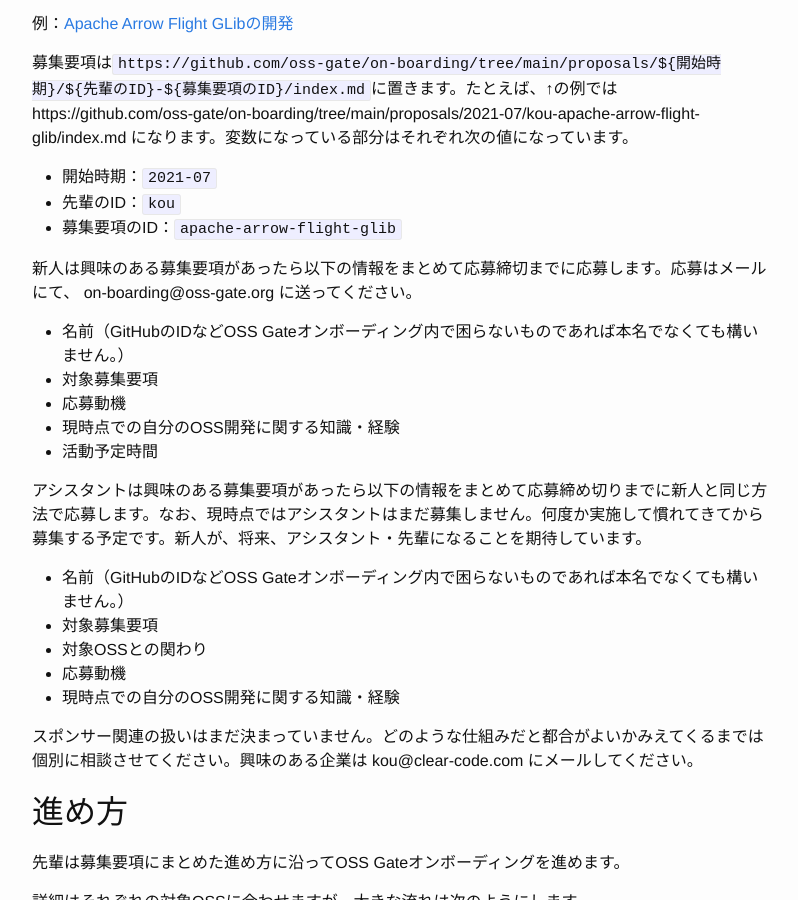
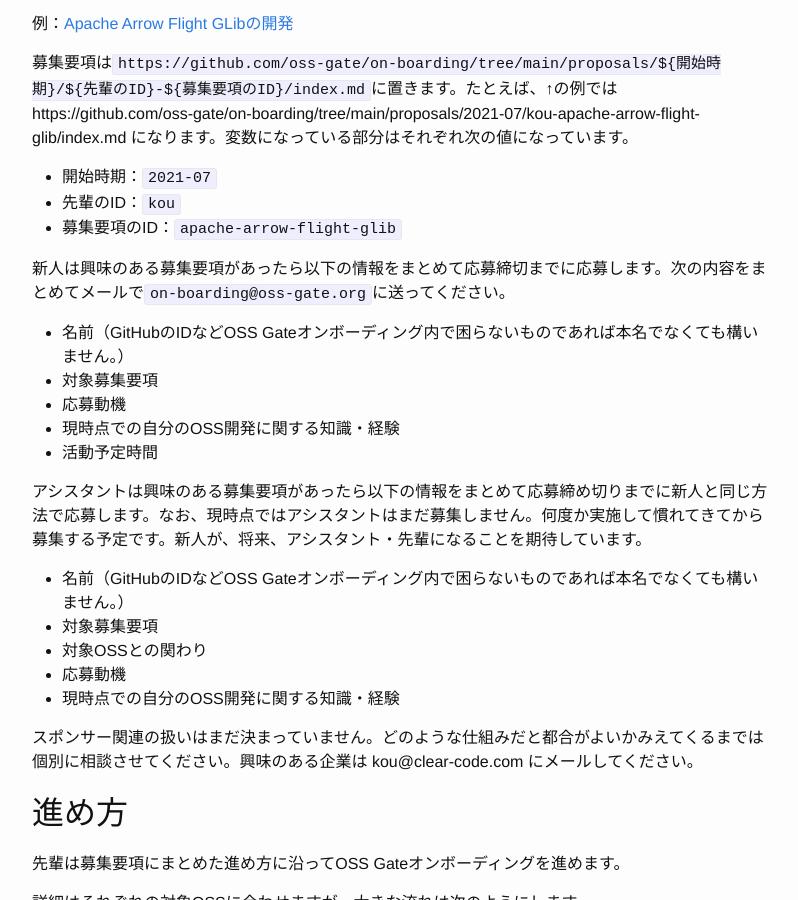
Before and after one commit to oss-gate/on-boarding, a Jekyll site: the page built from process/index.md, in a window 1280 px wide and 900 px high, scrolled down 1073 px. Shown: the whole window, without its empty margins (238-1036 px from the left). Built offline with Jekyll 4.4.1, drawn with Linux system fonts in a browser that asks for light colours; Markdown is read by kramdown in place of the engine named in the settings; comment, search, counter and statistics services are not loaded.

Commit message:
Simplify

```diff
--- a/process/index.md
+++ b/process/index.md
@@ -47,7 +47,7 @@ OSS Gateオンボーディングはある程度短い期間に集中的に実施
   * 先輩のID：`kou`
   * 募集要項のID：`apache-arrow-flight-glib`
 
-新人は興味のある募集要項があったら以下の情報をまとめて応募締切までに応募します。応募はメールにて、 on-boarding@oss-gate.org に送ってください。
+新人は興味のある募集要項があったら以下の情報をまとめて応募締切までに応募します。次の内容をまとめてメールで`on-boarding@oss-gate.org`に送ってください。
 
   * 名前（GitHubのIDなどOSS Gateオンボーディング内で困らないものであれば本名でなくても構いません。）
   * 対象募集要項
```
